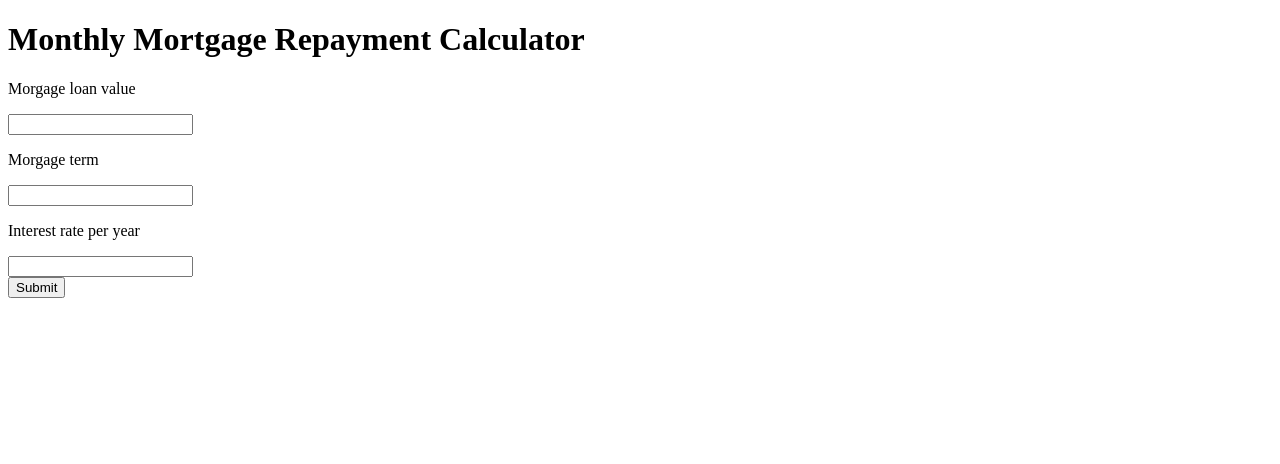
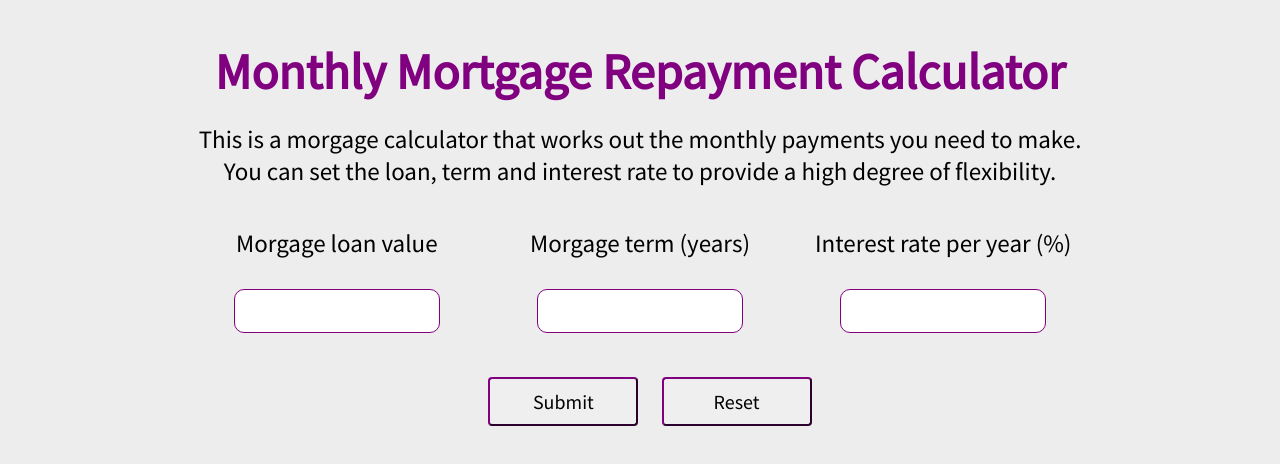
Before and after one commit to B-Little99/Mortgage_monthly_payments, a plain HTML site: page index.html in a window 1280 px wide. Drawn offline with Linux system fonts and the light colour scheme.

Commit message:
Added CSS and JavaScript/README commentary.

```diff
--- a/index.html
+++ b/index.html
@@ -3,29 +3,33 @@
         <meta charset="utf-8">
         <title>Monthly Mortgage Repayment Calculator</title>
         <link rel="stylesheet" href="styles.css">
+        <link href="https://fonts.googleapis.com/css?family=Source+Sans+Pro&display=swap" rel="stylesheet">
     </head>
     <body>
      <h1>Monthly Mortgage Repayment Calculator</h1>
-     <p></p>
+     <p>This is a morgage calculator that works out the monthly payments you need to make. You can set the loan, term and interest rate to provide a high degree of flexibility.</p>
 
-     <div>
-        <div>
+    <div id = "firstWrapper">
+        <div class = "wrapper">
             <p>Morgage loan value</p>
-            <input id = "loan" type="number" required>
+            <input class = "data" id = "loan" type="number" required>
         </div>
 
-        <div>
-            <p>Morgage term</p>
-            <input id = "term" type="number" required>
+        <div class = "wrapper">
+            <p>Morgage term (years)</p>
+            <input class = "data" id = "term" type="number" required>
+        </div>
+
+        <div class = "wrapper">
+            <p>Interest rate per year (%)</p>
+            <input class = "data" id = "interest" type="number" required>
         </div>
     </div>
 
-     <div>
-        <p>Interest rate per year</p>
-        <input id = "interest" type="number" required>
-     </div>
-
-     <button id = "submit" onclick = "calculation()">Submit</button>
+    <div id = "buttonWrapper">
+        <button class = "button" id = "submit" onclick = "calculation()">Submit</button>
+        <button class = "button" type = "reset" onclick="reset()"> Reset </button>
+    </div>
 
      <p id = "output"></p>
 
--- a/scripts.js
+++ b/scripts.js
@@ -3,16 +3,24 @@ function interestCalc() {
     let monthlyInterest = (annualInterest / 100) / 12;
     return monthlyInterest;
 }
+/*
+The interestCalc function works out the monthly interest rate by converting the input into a decimal e.g. 3% into 0.03, which provides the yearly interest. Then it is divided by 12 to get the monthly interest.
+*/
 
-function monthlyRepayCalc() {
+function termMonths() {
     let repaymentTerm = document.getElementById("term").value;
     let monthlyPay = repaymentTerm * 12;
     return monthlyPay;
 }
+//The termMonths function takes the years the mortgage is to be paid over and converts it into months to be used in the final calculation function
 
 function calculation() {
     let mLoan = document.getElementById("loan").value;
-    let answer = mLoan * (interestCalc()*(1 + interestCalc()) ** monthlyRepayCalc()) / ((1 + interestCalc()) ** monthlyRepayCalc() - 1);
+    let answer = mLoan * (interestCalc()*(1 + interestCalc()) ** termMonths()) / ((1 + interestCalc()) ** termMonths() - 1);
 
-    document.getElementById("output").innerHTML = answer.toFixed(2);
+    document.getElementById("output").innerHTML = "You will be paying £" + answer.toFixed(2) + "p per month";
 }
+
+function reset() {
+    location.reload(true);
+}
--- a/styles.css
+++ b/styles.css
@@ -0,0 +1,61 @@
+body {
+    width: 950px;
+    background-color: #EDEDED;
+    text-align: center;
+    margin: 40px auto;
+    font-family:'Source Sans Pro', sans-serif;
+}
+
+h1 {
+    font-size: 50px;
+    color:purple;
+    margin: auto;
+}
+
+p {
+    font-size: 25px;
+    color: black;
+    margin: 20px;
+}
+
+#firstWrapper {
+    margin: 20px, auto;
+    width: 100%;
+    height: 150px;
+    margin: 20 auto;
+    padding: 10px auto;
+    text-align: center;
+}
+
+.wrapper {
+    width: 300px;
+    height: 140px;
+    display: inline-block;
+}
+
+#buttonWrapper {
+    width: 100%;
+    float: left;
+    margin: 10px;
+}
+
+.button {
+    border-color: purple;
+    color: black;
+    border-radius: 4px;
+    font-size: 20px;
+    margin: 10px;
+    padding: 10px 12px 10px 12px;
+    width: 150px;
+    font-family:'Source Sans Pro', sans-serif;
+}
+
+.data {
+    width: 200px;
+    height: 40px;
+    border-radius: 10px;
+    border: 1px solid purple;
+    text-align: center;
+    font-size: 20px;
+    margin: 10px;
+}
```
Also changed, not shown: 1 other file.
